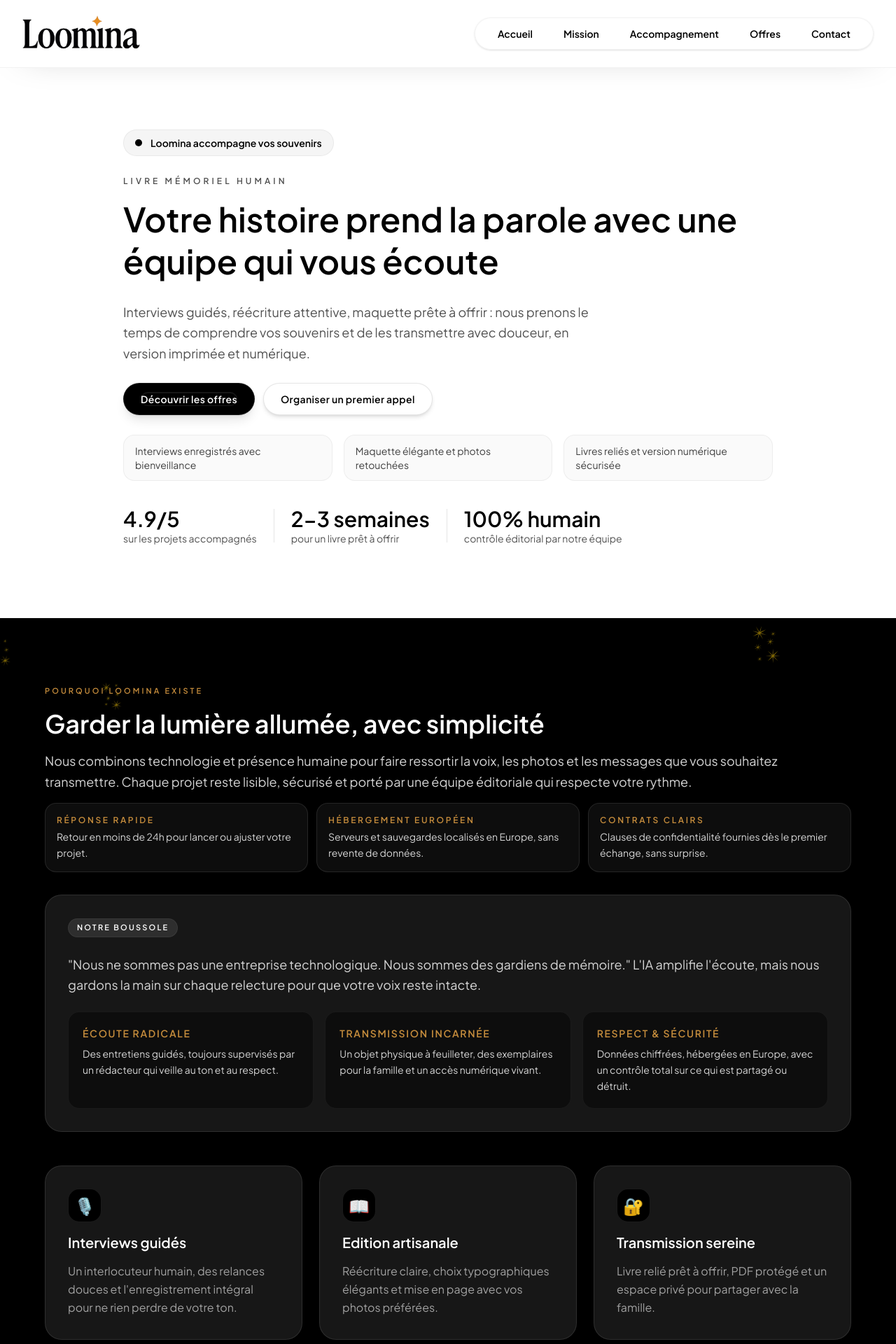
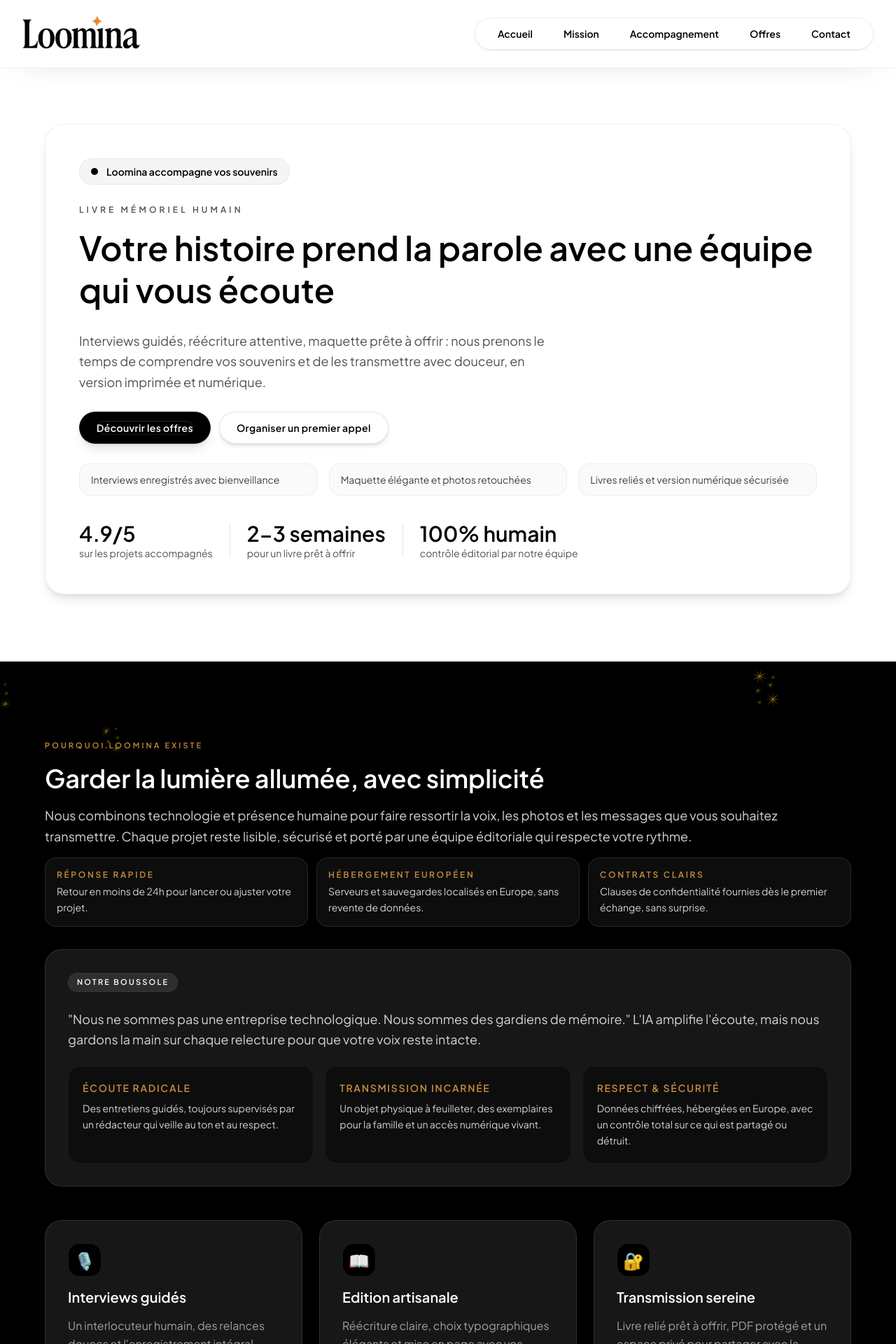
Before and after one commit to solalchetrit/loomina, a Next.js app: page / in a window 1280 px wide. Shown: the top 1920 px of the page at 70% size. Built offline with nearby package versions, Linux system fonts and the light colour scheme.

Commit message:
Harmonize section spacing across landing page

```diff
--- a/app/page.tsx
+++ b/app/page.tsx
@@ -1,6 +1,8 @@
 import Hero from "@/components/Hero";
 import OfferPreview from "@/components/OfferPreview";
 import StarDecoration from "@/components/ui/StarDecoration";
+
+const sectionSpacing = "px-6 py-20 md:py-24 lg:py-28";
 
 const promisePoints = [
   {
@@ -119,7 +121,7 @@ export default function Home() {
       <Hero />
 
       {/* Mission & promesse : NOIR */}
-      <section className="relative w-full bg-black px-6 py-24 text-white overflow-hidden" id="mission">
+      <section className={`relative w-full bg-black ${sectionSpacing} text-white overflow-hidden`} id="mission">
         <StarDecoration position="top-right" className="opacity-60" />
         <StarDecoration position="bottom-left" className="opacity-40 scale-75" />
         <StarDecoration position="top-left" className="opacity-30 scale-75" />
@@ -177,7 +179,7 @@ export default function Home() {
       </section>
 
       {/* Section Process : BLANC */}
-      <section className="w-full bg-white px-6 py-24 text-black" id="accompagnement">
+      <section className={`w-full bg-white ${sectionSpacing} text-black`} id="accompagnement">
         <div className="mx-auto max-w-6xl space-y-12">
           <div className="flex flex-col gap-6 lg:flex-row lg:items-end lg:justify-between">
             <div className="space-y-4 max-w-3xl">
@@ -215,7 +217,7 @@ export default function Home() {
       </section>
 
       {/* Section Détails : NOIR */}
-      <section className="relative w-full bg-black px-6 py-24 text-white overflow-hidden" id="details">
+      <section className={`relative w-full bg-black ${sectionSpacing} text-white overflow-hidden`} id="details">
         <StarDecoration position="top-left" className="opacity-50 scale-90" />
         <StarDecoration position="bottom-right" className="opacity-50" />
         <StarDecoration position="top-right" className="opacity-30" />
@@ -291,7 +293,7 @@ export default function Home() {
       <OfferPreview />
 
       {/* Garanties : NOIR */}
-      <section className="w-full bg-black px-6 py-24 text-white" id="garanties">
+      <section className={`w-full bg-black ${sectionSpacing} text-white`} id="garanties">
         <div className="mx-auto max-w-6xl space-y-12">
           <div className="space-y-4 text-center">
             <p className="text-[11px] uppercase tracking-[0.28em] text-[var(--loomina-amber-strong)] font-semibold">Ce que nous garantissons</p>
@@ -332,11 +334,11 @@ export default function Home() {
       </section>
 
       {/* Section Audio : BLANC */}
-      <section className="relative w-full bg-white px-6 py-24 text-black overflow-hidden" id="exemple-audio">
+      <section className={`relative w-full bg-white ${sectionSpacing} text-black overflow-hidden`} id="exemple-audio">
         <StarDecoration position="top-right" className="-top-20 -right-20 opacity-20 w-96 h-96" />
         <StarDecoration position="bottom-left" className="opacity-15" />
         <StarDecoration position="top-left" className="opacity-10 scale-75" />
-        <div className="mx-auto max-w-5xl grid grid-cols-1 gap-12 lg:grid-cols-[1.05fr,0.95fr] items-center relative z-10">
+        <div className="mx-auto max-w-6xl grid grid-cols-1 gap-12 lg:grid-cols-[1.05fr,0.95fr] items-center relative z-10">
           <div className="space-y-5">
             <p className="text-[11px] uppercase tracking-[0.28em] text-[var(--loomina-amber-strong)] font-semibold">Exemple audio</p>
             <h3 className="text-3xl md:text-4xl font-semibold leading-tight">La voix reste intacte et lisible</h3>
@@ -356,8 +358,8 @@ export default function Home() {
       </section>
 
       {/* Contact : NOIR */}
-      <section className="w-full bg-black px-6 py-20 text-white" id="contact">
-        <div className="mx-auto max-w-5xl space-y-6 text-center">
+      <section className={`w-full bg-black px-6 py-16 md:py-20 lg:py-24 text-white`} id="contact">
+        <div className="mx-auto max-w-6xl space-y-6 text-center">
           <p className="text-[11px] uppercase tracking-[0.28em] text-[var(--loomina-amber-strong)] font-semibold">Prendre contact</p>
           <h3 className="text-3xl md:text-4xl font-semibold leading-tight">Parlons de votre livre ou de celui d'un proche</h3>
           <p className="text-neutral-300 max-w-2xl mx-auto leading-relaxed text-lg">
--- a/components/Hero.tsx
+++ b/components/Hero.tsx
@@ -2,8 +2,8 @@ import MagicButton from "./ui/MagicButton";
 
 export default function Hero() {
   return (
-    <section className="relative w-full overflow-hidden px-6 pb-14 pt-10 bg-white" id="top">
-      <div className="mx-auto max-w-5xl p-8 md:p-12">
+    <section className="relative w-full overflow-hidden bg-white px-6 pb-16 pt-12 md:pb-20 md:pt-16 lg:pb-24 lg:pt-20" id="top">
+      <div className="mx-auto max-w-6xl rounded-[28px] border border-black/5 bg-white/80 p-8 shadow-lg md:p-12">
         <div className="grid grid-cols-1 items-center gap-10">
             <div className="space-y-7">
               <div className="inline-flex items-center gap-3 rounded-full bg-neutral-100 px-4 py-2 text-sm font-semibold text-black border border-black/5">
--- a/components/OfferPreview.tsx
+++ b/components/OfferPreview.tsx
@@ -41,9 +41,11 @@ const practicalInfos = [
 ];
 
 export default function OfferPreview() {
+  const sectionSpacing = "px-6 py-20 md:py-24 lg:py-28";
+
   return (
-    <section className="relative w-full px-6 py-24 bg-white" id="offres">
-      <div className="mx-auto max-w-5xl space-y-12">
+    <section className={`relative w-full bg-white ${sectionSpacing}`} id="offres">
+      <div className="mx-auto max-w-6xl space-y-12">
         <div className="flex flex-col gap-4 text-center">
           <p className="inline-flex items-center gap-2 self-center rounded-full bg-neutral-100 px-4 py-1 text-[11px] font-semibold uppercase tracking-[0.22em] text-black shadow-sm border border-black/5">
             <span className="h-2 w-2 rounded-full bg-[var(--loomina-amber-strong)]" /> Offre unique Loomina
```
